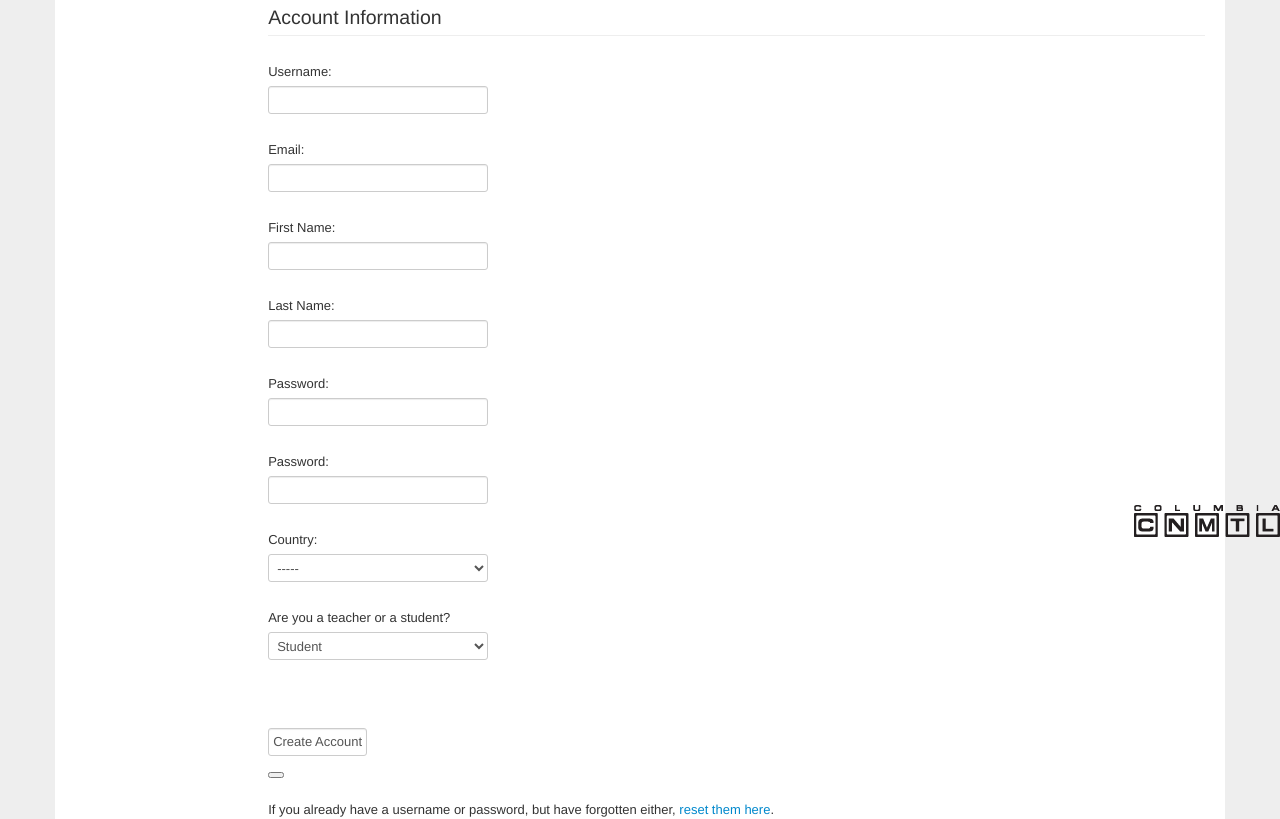
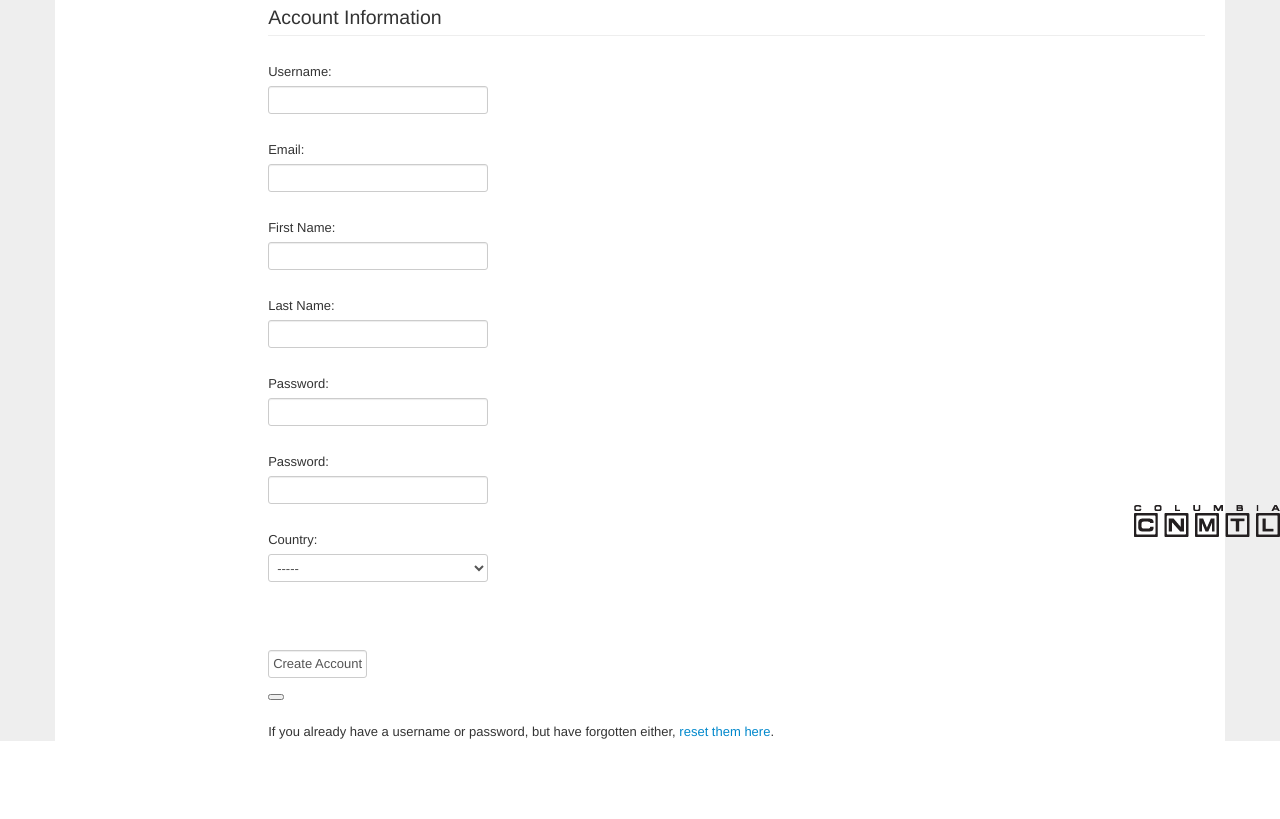
Before and after one commit to ccnmtl/nepi, a Django app: page /register/ in a window 1280 px wide. Shown: the part 263-1082 px from the top of the page. After the commit the page ends 1004 px from the top, so only its background shows below. Run offline with Django 3.2, Linux system fonts and the light colour scheme; some libraries are stand-ins or nearby versions.

Commit message:
more clean up

```diff
--- a/nepi/main/forms.py
+++ b/nepi/main/forms.py
@@ -32,8 +32,9 @@ class CreateAccountForm(forms.Form):
         label="Confirm Password")
     email = forms.EmailField()
     country = forms.ChoiceField(choices=COUNTRY_CHOICES, required=True)
-    is_teacher = forms.ChoiceField(choices=TEACHER_CHOICES,
-                                    initial='ST')
+    # it was decided that nepi icap personel will enter the teachers mannually
+    #is_teacher = forms.ChoiceField(choices=TEACHER_CHOICES,
+    #                                initial='ST')
 
 
 class ContactForm(forms.Form):
--- a/nepi/main/views.py
+++ b/nepi/main/views.py
@@ -2,10 +2,10 @@ from annoying.decorators import render_to
 from django import forms
 from django.contrib.auth import authenticate, login, logout
 from nepi.main.models import Course, UserProfile, School
-from nepi.main.models import Country, PendingRegister
+from nepi.main.models import Country
 from nepi.main.forms import LoginForm, CreateAccountForm
 from nepi.main.forms import AddSchoolForm, CreateCourseForm, ContactForm
-from django.http import HttpResponseRedirect
+from django.http import HttpResponseRedirect, HttpResponse
 from django.shortcuts import render, render_to_response
 from django.contrib.auth.models import User
 # from django.template import Context, Template
@@ -19,7 +19,6 @@ from pagetree.models import Section
 # from django.views.generic.edit import CreateView
 # from captcha.models import CaptchaStore
 # from captcha.helpers import captcha_image_url
-# from django.http import HttpResponse
 # import json
 
 UNLOCKED = ['resources']  # special cases
@@ -419,26 +418,6 @@ def register(request):
                             new_profile.save()
                         new_profile.profile_type = 'ST'
                         new_profile.save()
-                        is_teacher = request.POST.get('is_teacher', 'ST')
-                        if is_teacher == 'TE':
-                            register = PendingRegister(user=new_user,
-                                                       userprofile=new_profile,
-                                                       profile_type='TE')
-                            register.save()
-                            recipients = ['cdunlop@columbia.edu']
-                            if request.POST['email']:
-                                sender = request.POST['email']
-                            else:
-                                sender = "unknown@unknown.com"
-                            subject = 'Teacher Status Requested'
-                            message = str(new_user.first_name) \
-                                + " " + str(new_user.last_name) \
-                                + " has requested teacher status."
-                            # + get_school.name + "."
-                            from django.core.mail import send_mail
-                            send_mail(subject, message, sender, recipients)
-                            return render_to_response(
-                                'main/thanks_teacher.html')
                         return HttpResponseRedirect('/thank_you_reg/')
 
             else:
@@ -499,30 +478,6 @@ def view_schools(request):
     return render(request, 'icap/view_schools.html', {'schools': schools})
 
 
-def conf_teacher(request):
-    """This is intended to be for ICAP personel to
-    confirm teachers in the program."""
-    conf_teach = UserProfile.objects.filter(is_teacher=True)
-    return render(request,
-                  'icap/show_teachers.html',
-                  {'conf_teach': conf_teach})
-
-
-def confirm_teacher(request, prof_id, schl_id):
-    userprofile = UserProfile.object.get(pk=prof_id)
-    school = School.object.get(pk=schl_id)
-    userprofile.profile_type = 'TE'
-    userprofile.school = school
-    userprofile.save()
-    return HttpResponseRedirect('/confirm/')
-
-
-def deny_teacher(request, prof_id, schl_id):
-    pend_reg = PendingRegister.object.get(userprofile=prof_id, school=schl_id)
-    pend_reg.delete()
-    return HttpResponseRedirect('/delete_teacher/')
-
-
 def icapp_view_students(request):
     """Allow teacher to view progress of students within a
     course."""
@@ -544,12 +499,6 @@ def icapp_view_students(request):
     return render(request,
                   'icap/icapp_show_students.html',
                   {'students': students})
-
-
-def view_region(request):
-    """Allow ICAP personnel to view a region, will show schools,
-    countries and teachers in region and their classes"""
-    pass
 
 
 """Teacher Views"""
@@ -662,30 +611,6 @@ def course_created(request):
     pass
 
 
-def confirm_student(request, st_id, class_id):
-    """Allow teacher to confirm student is in course."""
-    userprofile = UserProfile.object.get(pk=request.user.pk)
-    course = Course.object.get(pk=st_id)
-    userprofile.course = course
-    userprofile.school = course.school
-    userprofile.save()
-    return HttpResponseRedirect('/confirm/')
-
-
-def view_pending_students(request):
-    """Allow teacher to view students claiming
-     they are enrolled in a course."""
-    user = request.user
-    user_profile = UserProfile.objects.get(user=user)
-    teachers_courses = user_profile.course_set.all()
-    #for each in teachers_courses:
-    #    view_pending_students =
-    # PendingRegister.objects.filter(profile_type='ST', course=each)
-    return render(request,
-                  'main/pending_students.html',
-                  {'teachers_courses': teachers_courses})
-
-
 """Student Views"""
 
 
--- a/nepi/templates/base.html
+++ b/nepi/templates/base.html
@@ -15,13 +15,14 @@
 {% endcompress %}
 	<link rel="shortcut icon" href="/site_media/img/favicon.ico" type="image/x-icon" />
 	{% block css %}{% endblock %}
+  {% block javascript %}
   <script src="/site_media/js/jquery-1.7.2.min.js"></script>
   <script src="http://code.jquery.com/ui/1.10.3/jquery-ui.js"></script>
   <!-- HTML5 shim, for IE6-8 support of HTML5 elements -->
   <!--[if lt IE 9]>
     <script src="//html5shim.googlecode.com/svn/trunk/html5.js"></script>
   <![endif]-->
-{% block javascript %}{% endblock %}
+ {% endblock %}
 	{% block feeds %}{% endblock %}
 </head>
 <body>
--- a/nepi/templates/registration_form.html
+++ b/nepi/templates/registration_form.html
@@ -61,20 +61,6 @@
 					<br/><br/>
 					</div>
 
-					<!--<div class="fieldWrapper">
-                    {{ form.school.errors }}
-					<label for="school">	School:</label>
-					{{ form.school }}
-					<br/><br/>
-					</div>-->
-
-					<div class="fieldWrapper">
-                    {{ form.is_teacher.errors }}
-					<label for="is_teacher">	Are you a teacher or a student?</label>
-					{{ form.is_teacher }}
-					<br/><br/>
-					</div>
-
 					<br/><br/>
 					<label for="createaccount">	</label>
 					<input id="createaccount" type="submit" value="Create Account" />
--- a/nepi/urls.py
+++ b/nepi/urls.py
@@ -50,18 +50,10 @@ urlpatterns += patterns(
     (r'^home/$', 'nepi.main.views.home'),
     (r'^contact/$', 'nepi.main.views.contact'),
     (r'^register/$', 'nepi.main.views.register'),
-    #(r'^select_language/$', 'nepi.main.views.select_language'),
 
     # ICAP related pages
-    #(r'^pending_teachers/$', 'nepi.main.views.pending_teachers'),
     (r'^view_schools/$', 'nepi.main.views.view_schools'),
-    (r'^view_region/$', 'nepi.main.views.view_region'),
     (r'^add_school/$', 'nepi.main.views.add_school'),
-    (r'^confirm_teacher/$', 'nepi.main.views.confirm_teacher'),
-    (r'^confirm_teacher/(?P<prof_id>\d+)/(?P<schl_id>\d+)/$',
-     'nepi.main.views.confirm_teacher'),
-    (r'^deny_teacher/(?P<prof_id>\d+)/(?P<schl_id>\d+)/$',
-     'nepi.main.views.deny_teacher'),
     (r'^icapp_view_students/$', 'nepi.main.views.icapp_view_students'),
 
     # Teacher related pages
@@ -76,8 +68,6 @@ urlpatterns += patterns(
     (r'^course_results/$', 'nepi.main.views.course_results'),
 
     #(r'^captchatest/$', 'nepi.main.views.captchatest'),
-
-
 
     # Student related pages
     (r'^thanks_course/(?P<crs_id>\d+)/$', 'nepi.main.views.thanks_course'),
--- a/requirements.txt
+++ b/requirements.txt
@@ -71,3 +71,4 @@ django-pageblocks==0.5.11
 django-pagetree_export==0.4
 django-registration==1.0
 django-quizblock==0.6.13
+requirements/src/django-simple-captcha-0.4.0.tar.gz
```
Also changed, not shown: nepi/main/models.py (+0 -8 lines), nepi/templates/main/index.html (+5 -5 lines).
